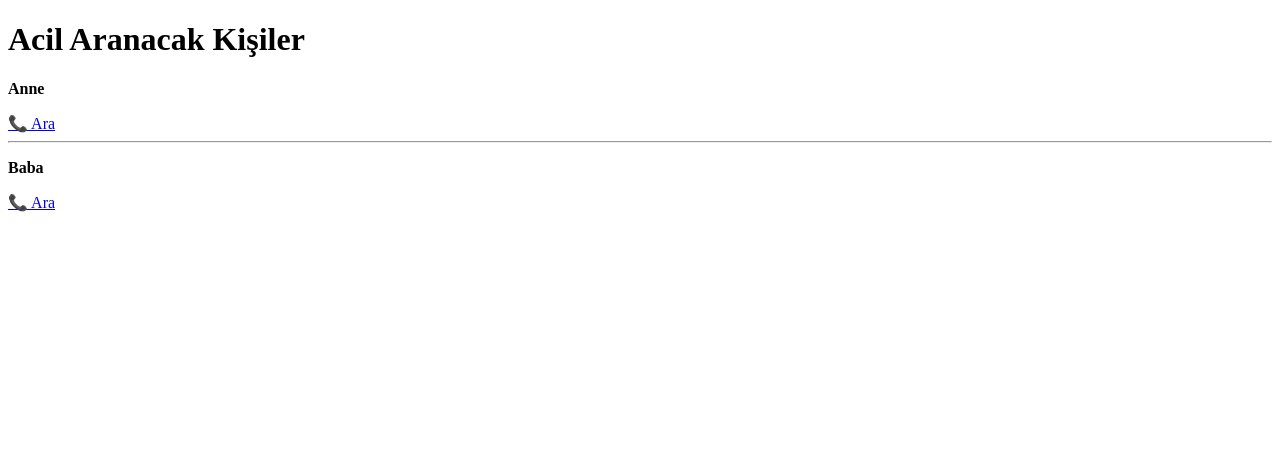
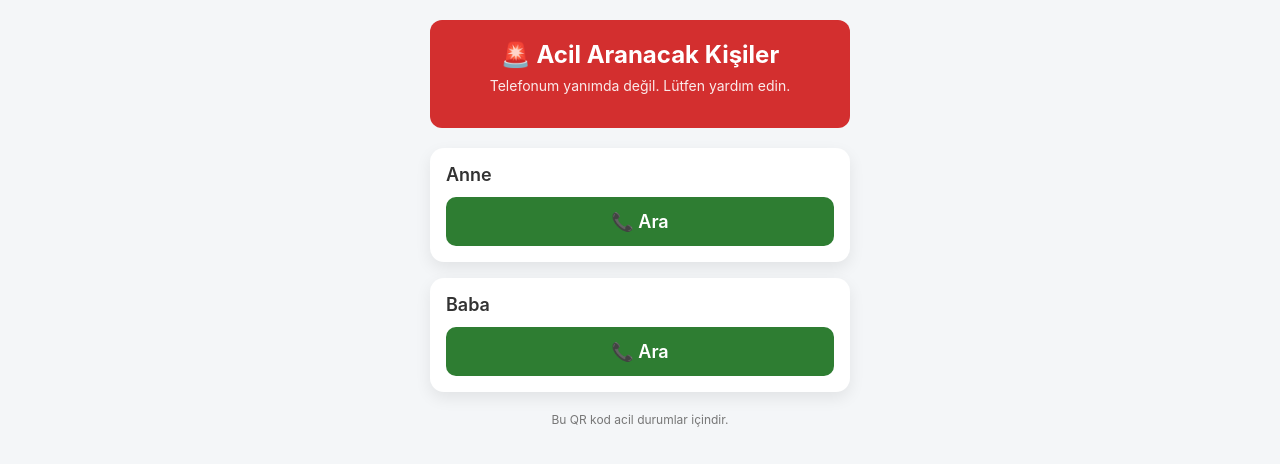
Before and after one commit to Emirhany53/acil_kisiler, a plain HTML site: page index.html in a window 1280 px wide. Drawn offline with Linux system fonts and the light colour scheme.

Commit message:
Update index.html

```diff
--- a/index.html
+++ b/index.html
@@ -4,21 +4,103 @@
   <meta charset="UTF-8">
   <meta name="viewport" content="width=device-width, initial-scale=1.0">
   <title>Acil Kişiler</title>
+
+  <style>
+    body {
+      margin: 0;
+      font-family: -apple-system, BlinkMacSystemFont, "Segoe UI", Roboto, Arial, sans-serif;
+      background: #f4f6f8;
+      color: #333;
+    }
+
+    .container {
+      max-width: 420px;
+      margin: auto;
+      padding: 20px;
+    }
+
+    .header {
+      background: #d32f2f;
+      color: white;
+      padding: 20px;
+      border-radius: 12px;
+      text-align: center;
+      margin-bottom: 20px;
+    }
+
+    .header h1 {
+      margin: 0;
+      font-size: 24px;
+    }
+
+    .header p {
+      margin-top: 8px;
+      font-size: 14px;
+      opacity: 0.9;
+    }
+
+    .card {
+      background: white;
+      border-radius: 14px;
+      padding: 16px;
+      margin-bottom: 16px;
+      box-shadow: 0 6px 16px rgba(0,0,0,0.08);
+    }
+
+    .name {
+      font-size: 18px;
+      font-weight: 600;
+      margin-bottom: 12px;
+    }
+
+    .call-btn {
+      display: block;
+      text-align: center;
+      background: #2e7d32;
+      color: white;
+      text-decoration: none;
+      padding: 14px;
+      border-radius: 10px;
+      font-size: 18px;
+      font-weight: 600;
+    }
+
+    .call-btn:active {
+      transform: scale(0.97);
+    }
+
+    .footer {
+      text-align: center;
+      font-size: 12px;
+      color: #777;
+      margin-top: 20px;
+    }
+  </style>
 </head>
+
 <body>
 
-  <h1>Acil Aranacak Kişiler</h1>
+  <div class="container">
 
-  <div>
-    <p><strong>Anne</strong></p>
-    <a href="tel:+905301832098">📞 Ara</a>
-  </div>
+    <div class="header">
+      <h1>🚨 Acil Aranacak Kişiler</h1>
+      <p>Telefonum yanımda değil. Lütfen yardım edin.</p>
+    </div>
 
-  <hr>
+    <div class="card">
+      <div class="name">Anne</div>
+      <a class="call-btn" href="tel:+905301832098">📞 Ara</a>
+    </div>
 
-  <div>
-    <p><strong>Baba</strong></p>
-    <a href="tel:+905327368619">📞 Ara</a>
+    <div class="card">
+      <div class="name">Baba</div>
+      <a class="call-btn" href="tel:+905327368619">📞 Ara</a>
+    </div>
+
+    <div class="footer">
+      Bu QR kod acil durumlar içindir.
+    </div>
+
   </div>
 
 </body>
```
Also changed, not shown: 1 other file.
